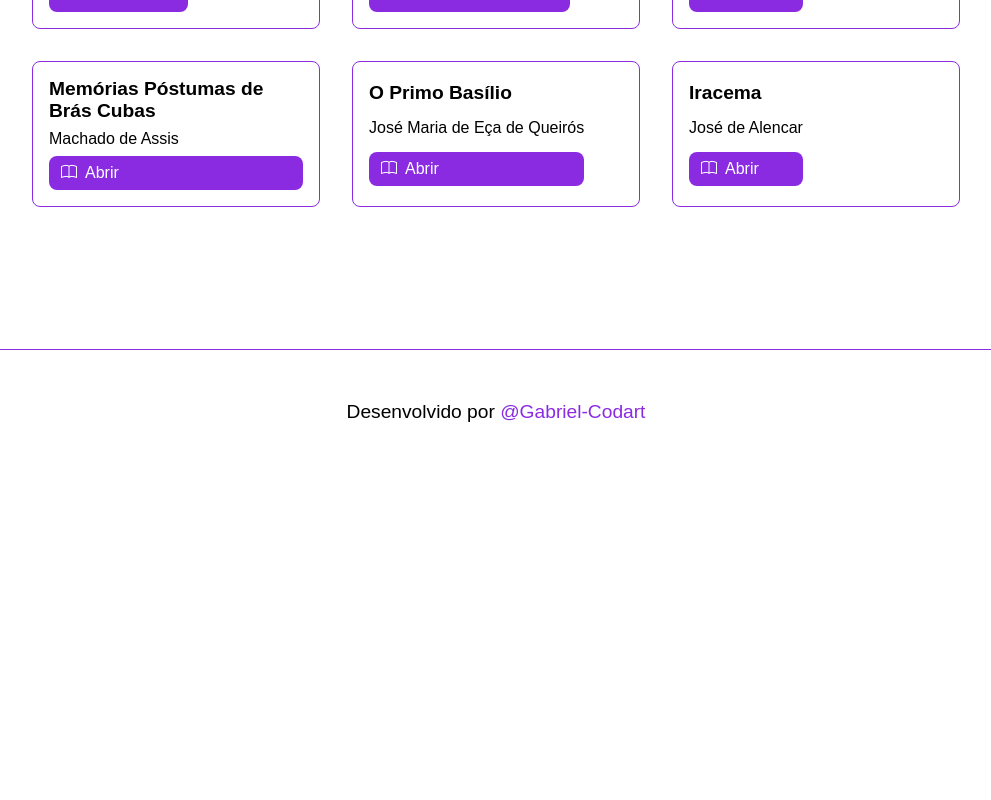
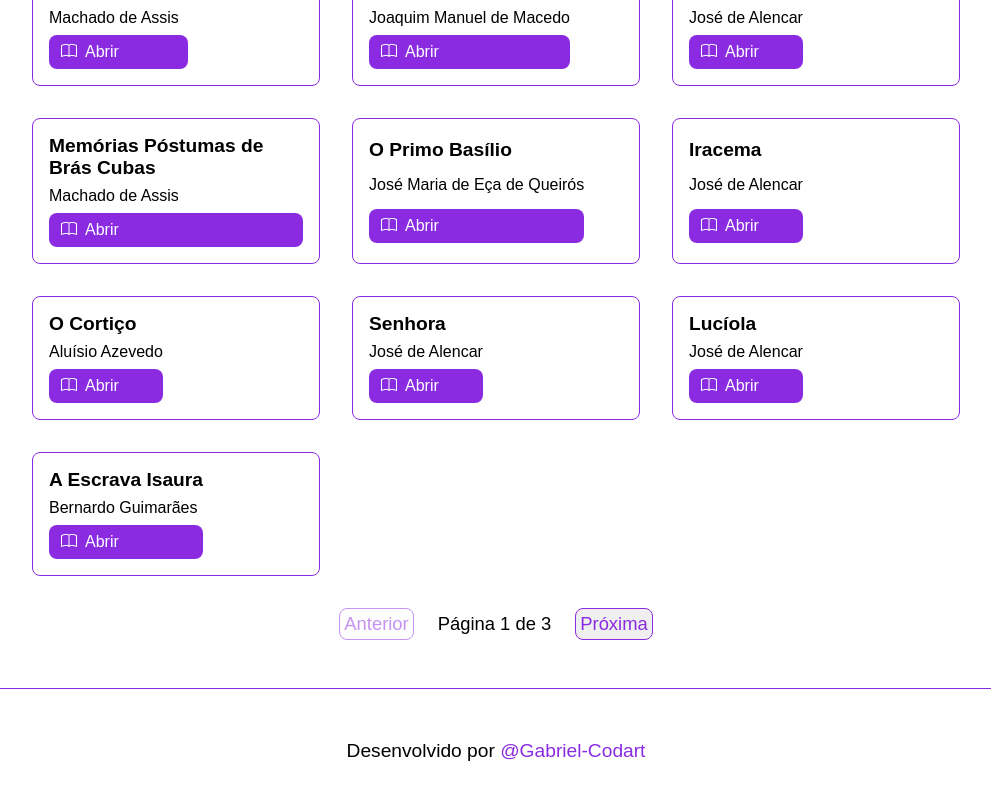
Before and after one commit to gabriel-codart/LeiaMais, a React (Vite) app: page / in a window 1280 px wide. Shown: the part 350-1150 px from the top of the page, without its empty margins (144-1135 px from the left). Before the commit the page ends 824 px from the top, so only its background shows below. Built offline with nearby package versions, Linux system fonts and the light colour scheme; a web font is replaced by a local one.

Commit message:
Atualização no catálogo dos livros -> arquivo "db.json"

```diff
--- a/src/components/list/index.tsx
+++ b/src/components/list/index.tsx
@@ -7,12 +7,31 @@ import './style.css';
 import Container from '../container';
 
 function List() {
+  // Variável de Pesquisa
   const [searchInput, setSearchInput] = useState('');
+  // Variáveis de Paginação
+  const [itemsPerPage, setItemsPerPage] = useState(10);
+  const [currentPage, setCurrentPage] = useState(1);
 
   const filteredBooks = db.filter((book: Livro) =>
     book.title.toLowerCase().includes(searchInput.toLowerCase()) ||
     book.author.toLowerCase().includes(searchInput.toLowerCase())
   );
+
+  // Calcula o total de páginas
+  const totalPages = Math.ceil(filteredBooks.length / itemsPerPage);
+
+  // Calcula os índices para o slice
+  const startIndex = (currentPage - 1) * itemsPerPage;
+  const endIndex = startIndex + itemsPerPage;
+  const paginatedBooks = filteredBooks.slice(startIndex, endIndex);
+
+  // Função para trocar de página
+  const goToPage = (pageNumber: number) => {
+    if (pageNumber >= 1 && pageNumber <= totalPages) {
+      setCurrentPage(pageNumber);
+    }
+  };
 
   return (
     <div className='list'>
@@ -21,14 +40,43 @@ function List() {
         type="text"
         placeholder='Pesquisar...'
         value={searchInput}
-        onChange={(e) => setSearchInput(e.target.value)}
+        onChange={(e) => {
+          setSearchInput(e.target.value)
+          setCurrentPage(1);
+        }}
       />
 
+      <label className='items-per-page'>
+        Itens por página:
+        <select
+          value={itemsPerPage}
+          onChange={(e) => {
+            setItemsPerPage(parseInt(e.target.value));
+            setCurrentPage(1); // Reseta para a primeira página ao alterar itens por página
+          }}
+        >
+          <option value={10}>10</option>
+          <option value={20}>20</option>
+        </select>
+      </label>
+
       <ul>
-        {filteredBooks.map((book: Livro) => (
+        {paginatedBooks.map((book: Livro) => (
           <Container book={book} />
         ))}
       </ul>
+
+      <div className="pagination">
+        <button onClick={() => goToPage(currentPage - 1)} disabled={currentPage === 1}>
+          Anterior
+        </button>
+
+        <span>Página {currentPage} de {totalPages}</span>
+
+        <button onClick={() => goToPage(currentPage + 1)} disabled={currentPage === totalPages}>
+          Próxima
+        </button>
+      </div>
     </div>
   )
 }
--- a/src/components/list/style.css
+++ b/src/components/list/style.css
@@ -9,6 +9,19 @@
         margin: 0.5rem;
     }
 
+    & label.items-per-page{
+        font-size: 1.15rem;
+        margin: 0.75rem 0;
+
+        & select{
+            font-size: 1.15rem;
+            margin-left: 0.5rem;
+            padding: 0.25rem;
+            border: 1px solid blueviolet;
+            border-radius: 0.5rem;
+        }
+    }
+
     & ul{
         display: grid;
         grid-template-columns: repeat(auto-fill, 20rem);
@@ -17,4 +30,35 @@
         padding: 0;
         margin: 0;
     }
+
+    & .pagination{
+        display: flex;
+        justify-content: center;
+        align-items: center;
+        font-size: 1.15rem;
+        margin: 1rem 0;
+        cursor: default;
+
+        & span{
+            margin: 0 0.75rem;
+        }
+
+        & button{
+            font-size: 1.15rem;
+            color: blueviolet;
+            margin: 0 0.75rem;
+            padding: 0.25rem;
+            border: 1px solid blueviolet;
+            border-radius: 0.5rem;
+
+            &:hover{
+                cursor: pointer;
+            }
+
+            &:disabled{
+                opacity: 0.5;
+                cursor: default;
+            }
+        }
+    }
 }
--- a/src/db/db.json
+++ b/src/db/db.json
@@ -6,7 +6,7 @@
     "genre": "Ficção",
     "author": "Machado de Assis",
     "year": "1899",
-    "link": "http://www.dominiopublico.gov.br/download/texto/ua000194.pdf"
+    "link": "https://drive.google.com/file/d/1ZK5MEEtD92uH_HtMxMMpToRulGdiL-Zj/preview"
   },
   {
     "id": 2,
@@ -15,7 +15,7 @@
     "genre": "Ficção",
     "author": "Joaquim Manuel de Macedo",
     "year": "1844",
-    "link": "http://www.dominiopublico.gov.br/download/texto/ua00132a.pdf"
+    "link": "https://drive.google.com/file/d/14q4mNiwVF9ioKU_vYpCKGOf9Ze4DiMyQ/preview"
   },
   {
     "id": 3,
@@ -24,7 +24,7 @@
     "genre": "Ficção",
     "author": "José de Alencar",
     "year": "1857",
-    "link": "http://www.dominiopublico.gov.br/download/texto/bv000135.pdf"
+    "link": "https://drive.google.com/file/d/1VEwmu9Tq0zdf8a-eQGg4D86xxG3miora/preview"
   },
   {
     "id": 4,
@@ -33,7 +33,7 @@
     "genre": "Ficção",
     "author": "Machado de Assis",
     "year": "1881",
-    "link": "http://www.dominiopublico.gov.br/download/texto/bn000167.pdf"
+    "link": "https://drive.google.com/file/d/163GBps1u8UJt023mb6g27AOnF0DpkFJr/preview"
   },
   {
     "id": 5,
@@ -42,7 +42,7 @@
     "genre": "Ficção",
     "author": "José Maria de Eça de Queirós",
     "year": "1878",
-    "link": "http://www.dominiopublico.gov.br/download/texto/ph000227.pdf"
+    "link": "https://drive.google.com/file/d/1nH80t1kTCcaO09GGTlgcCYCDniUGyiOu/preview"
   },
   {
     "id": 6,
@@ -51,6 +51,187 @@
     "genre": "Ficção",
     "author": "José de Alencar",
     "year": "1865",
-    "link": "http://www.dominiopublico.gov.br/download/texto/bv000136.pdf"
+    "link": "https://drive.google.com/file/d/1HMRqw-2Nc3NeNgr4hSrzoAIJZjHqOc_B/preview"
+  },
+
+  {
+    "id": 7,
+    "title": "O Cortiço",
+    "description": "Romance naturalista que retrata a vida em um cortiço no Rio de Janeiro, explorando temas sociais e conflitos humanos.",
+    "genre": "Ficção",
+    "author": "Aluísio Azevedo",
+    "year": "1890",
+    "link": "https://drive.google.com/file/d/1hlKoSJ_to9Q5xGsGezP2d1tyidxsBm_B/preview"
+  },
+  {
+    "id": 8,
+    "title": "Senhora",
+    "description": "História de amor e vingança protagonizada por Aurélia Camargo, uma jovem rica e determinada.",
+    "genre": "Ficção",
+    "author": "José de Alencar",
+    "year": "1875",
+    "link": "https://drive.google.com/file/d/1xsx1vQfkdjGNjf9MM3NLhwJJXAubO_8t/preview"
+  },
+  {
+    "id": 9,
+    "title": "Lucíola",
+    "description": "Romance que narra a história de amor entre Paulo e Lúcia, uma mulher com um passado conturbado.",
+    "genre": "Ficção",
+    "author": "José de Alencar",
+    "year": "1862",
+    "link": "https://drive.google.com/file/d/1H9sZeYG-5YXp03AjP26a45RU9VJysLFi/preview"
+  },
+  {
+    "id": 10,
+    "title": "A Escrava Isaura",
+    "description": "Romance que retrata a luta de uma escrava branca pela liberdade no Brasil imperial.",
+    "genre": "Ficção",
+    "author": "Bernardo Guimarães",
+    "year": "1875",
+    "link": "https://drive.google.com/file/d/1RITSnjl0DLLiSgMW-Dfq4PbAd46W4-pb/preview"
+  },
+  {
+    "id": 11,
+    "title": "Triste Fim de Policarpo Quaresma",
+    "description": "Sátira sobre o nacionalismo brasileiro através da história de Policarpo Quaresma, um patriota obcecado.",
+    "genre": "Ficção",
+    "author": "Lima Barreto",
+    "year": "1915",
+    "link": "https://drive.google.com/file/d/12hmG4ni2syvMilIpypioLjqNBOMkvhed/preview"
+  },
+  {
+    "id": 12,
+    "title": "Memórias de um Sargento de Milícias",
+    "description": "A história de um anti-herói brasileiro no período do império.",
+    "genre": "Ficção",
+    "author": "Manuel Antônio de Almeida",
+    "year": "1854",
+    "link": "https://drive.google.com/file/d/1Dg0vS6pBA-PugIvh9eraXaEeRt8IW3zy/preview"
+  },
+  {
+    "id": 13,
+    "title": "Clara dos Anjos",
+    "description": "Romance que denuncia o racismo e as injustiças sociais no Brasil do início do século XX.",
+    "genre": "Ficção",
+    "author": "Lima Barreto",
+    "year": "1948",
+    "link": "https://drive.google.com/file/d/1XyTIl3meJjY2GbJwDz8JYVGybVcLxfO9/preview"
+  },
+  {
+    "id": 14,
+    "title": "A Viuvinha",
+    "description": "Romance sobre o amor entre um jovem casal no Rio de Janeiro do século XIX.",
+    "genre": "Romance",
+    "author": "José de Alencar",
+    "year": "1860",
+    "link": "https://drive.google.com/file/d/1G1wVfeMWKpKzfrL_fuH_jJ2ca42TUlOJ/preview"
+  },
+  {
+    "id": 15,
+    "title": "Quincas Borba",
+    "description": "Uma obra de humor e reflexão filosófica, com o personagem Rubião que herda uma fortuna e um cachorro chamado Quincas Borba.",
+    "genre": "Ficção",
+    "author": "Machado de Assis",
+    "year": "1891",
+    "link": "https://drive.google.com/file/d/1vgal-ggfdY1HXIr9uCXJIrCZ79uox4bA/preview"
+  },
+  {
+    "id": 16,
+    "title": "Eurico, o Presbítero",
+    "description": "Um romance histórico que narra a invasão árabe na Península Ibérica e a resistência cristã.",
+    "genre": "Histórico",
+    "author": "Alexandre Herculano",
+    "year": "1844",
+    "link": "https://drive.google.com/file/d/1X_Arr_5Bj8QvcixnrfiKboYgpp3yehOp/preview"
+  },
+  {
+    "id": 17,
+    "title": "O Ateneu",
+    "description": "Relato de um adolescente em um internato elitista do Rio de Janeiro, refletindo sobre moral e sociedade.",
+    "genre": "Ficção",
+    "author": "Raul Pompeia",
+    "year": "1888",
+    "link": "https://drive.google.com/file/d/1672imc8nh7UEWDXT8NeawGmDI8Lo_B1o/preview"
+  },
+  {
+    "id": 18,
+    "title": "Inocência",
+    "description": "Uma história de amor trágico no sertão brasileiro, onde uma jovem se apaixona por um viajante.",
+    "genre": "Romance",
+    "author": "Visconde de Taunay",
+    "year": "1872",
+    "link": "https://drive.google.com/file/d/16aVc88sRmaPXUKM_UIABquSYfp7xm373/preview"
+  },
+  {
+    "id": 19,
+    "title": "A Normalista",
+    "description": "Romance sobre os dilemas e a vida de uma jovem estudante no final do século XIX.",
+    "genre": "Romance",
+    "author": "Adolfo Caminha",
+    "year": "1893",
+    "link": "https://drive.google.com/file/d/18NYOQYXTUHbGRA5Uy3t73hk-f9DQEUc0/preview"
+  },
+  {
+    "id": 20,
+    "title": "Helena",
+    "description": "História de amor e tragédia entre uma jovem órfã e seu meio-irmão.",
+    "genre": "Romance",
+    "author": "Machado de Assis",
+    "year": "1876",
+    "link": "https://drive.google.com/file/d/19RvzX_u8Fh6-dZVYgLNiZcSLSSod9jUS/preview"
+  },
+  {
+    "id": 21,
+    "title": "Os Maias",
+    "description": "A história da decadência de uma família portuguesa, abordando temas como amor, adultério e sociedade.",
+    "genre": "Romance",
+    "author": "José Maria de Eça de Queirós",
+    "year": "1888",
+    "link": "https://drive.google.com/file/d/1Sv9X14Ox5GdpQ9FLTIXCOPmSr7OTb3YT/preview"
+  },
+  {
+    "id": 22,
+    "title": "Noite na Taverna",
+    "description": "Contos góticos sobre mistério, amor e morte, narrados por jovens boêmios.",
+    "genre": "Conto",
+    "author": "Álvares de Azevedo",
+    "year": "1855",
+    "link": "https://drive.google.com/file/d/1fjqam6x7O39TA7bG8Nz9DZuqXf_Qj0eg/preview"
+  },
+  {
+    "id": 23,
+    "title": "O Seminarista",
+    "description": "Trágico romance sobre um jovem que é forçado a entrar para o seminário contra sua vontade.",
+    "genre": "Romance",
+    "author": "Bernardo Guimarães",
+    "year": "1872",
+    "link": "https://drive.google.com/file/d/1eaF6MA5fwSPNZr8GYGMvoAf410CmSA4B/preview"
+  },
+  {
+    "id": 24,
+    "title": "Macunaíma",
+    "description": "O herói sem nenhum caráter, uma sátira ao nacionalismo e à identidade brasileira.",
+    "genre": "Modernista",
+    "author": "Mário de Andrade",
+    "year": "1928",
+    "link": "https://drive.google.com/file/d/1gr9hTDfkZoy9xqq1pBmP_X8WB1eUy_8q/preview"
+  },
+  {
+    "id": 25,
+    "title": "O Mulato",
+    "description": "Romance abolicionista que aborda o preconceito racial e social.",
+    "genre": "Romance",
+    "author": "Aluísio Azevedo",
+    "year": "1881",
+    "link": "https://drive.google.com/file/d/1SO7Dsw32k84QdM2N0Ny255276uuwipPy/preview"
+  },
+  {
+    "id": 26,
+    "title": "Canaã",
+    "description": "Uma obra que aborda as dificuldades de imigrantes alemães no Brasil e o conflito entre diferentes visões de mundo.",
+    "genre": "Romance",
+    "author": "Graça Aranha",
+    "year": "1902",
+    "link": "https://drive.google.com/file/d/1ll_GXoHct3j19vcUFIsiJyUv1a9e4KkT/preview"
   }
 ]
--- a/src/pages/book/style.css
+++ b/src/pages/book/style.css
@@ -40,9 +40,13 @@
         max-width: 50%;
         display: block;
         text-align: start;
+        padding: 0;
 
         @media screen and (max-width: 774px) {
             max-width: 100%;
+            text-align: justify;
+            padding: 1rem;
+
             & .mobile-head{
                 display: block;
             }
@@ -52,6 +56,8 @@
         }
         @media screen and (min-width: 775px) {
             max-width: 50%;
+            text-align: start;
+            padding: 0;
 
             & .mobile-head{
                 display: none;
```
Also changed, not shown: src/pages/book/index.tsx (+6 -4 lines).
